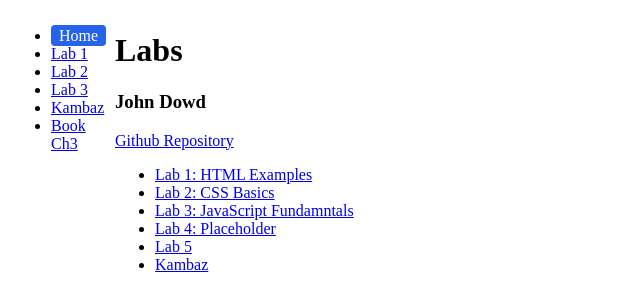
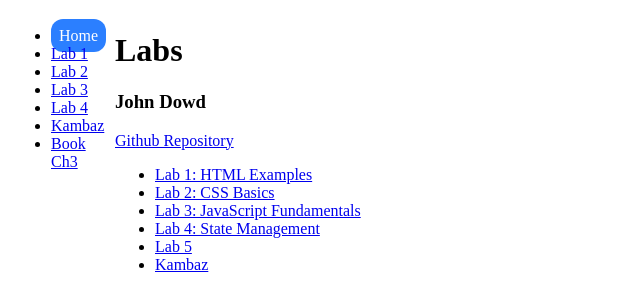
Before and after one commit to john101506/webdev-client, a Next.js app: page /labs in a window 1280 px wide. Shown: the top 308 px of the page, without its empty margins (0-640 px from the left). Built offline with nearby package versions, Linux system fonts and the light colour scheme.

Commit message:
Add Lab 4 links and style Labs TOC with Lab 2 Tailwind classes

```diff
--- a/app/labs/TOC.tsx
+++ b/app/labs/TOC.tsx
@@ -8,17 +8,20 @@ const LINKS = [
   { href: "/labs/lab1", id: "wd-lab1-link", label: "Lab 1", match: (p: string) => p.endsWith("/lab1") || p.includes("/lab1/") },
   { href: "/labs/lab2", id: "wd-lab2-link", label: "Lab 2", match: (p: string) => p.includes("/lab2") },
   { href: "/labs/lab3", id: "wd-lab3-link", label: "Lab 3", match: (p: string) => p.includes("/lab3") },
+  { href: "/labs/lab4", id: "wd-lab4-link", label: "Lab 4", match: (p: string) => p.includes("/lab4") },
   { href: "/", id: "wd-kambaz-link", label: "Kambaz", match: () => false },
   { href: "https://kambaz.dev/book/ch3", id: "wd-book-ch3-link", label: "Book Ch3", match: () => false },
 ] as const;
 
-const activeStyle = {
+/*
+  const activeStyle = {
   backgroundColor: "#2563eb",
   color: "white",
   borderRadius: "4px",
   padding: "2px 8px",
   textDecoration: "none",
 };
+*/
 
 export default function TOC() {
   const pathname = usePathname() ?? "";
@@ -31,7 +34,7 @@ export default function TOC() {
             <Link
               href={link.href}
               id={link.id}
-              style={active ? activeStyle : undefined}
+              className={active ? "rounded-xl bg-blue-500 p-2 text-white no-underline" : undefined}
               aria-current={active ? "page" : undefined}
             >
               {link.label}
--- a/app/labs/layout.tsx
+++ b/app/labs/layout.tsx
@@ -1,5 +1,6 @@
 import { ReactNode } from "react";
 import TOC from "./TOC";
+import "./lab2/tailwind/utilities.css";
 
 export default function LabsLayout({
     children,
--- a/app/labs/page.tsx
+++ b/app/labs/page.tsx
@@ -16,10 +16,10 @@ export default function Labs() {
                     <Link href="/labs/lab2">Lab 2: CSS Basics</Link>
                 </li>
                 <li>
-                    <Link href="/labs/lab3">Lab 3: JavaScript Fundamntals</Link>
+                    <Link href="/labs/lab3">Lab 3: JavaScript Fundamentals</Link>
                 </li>
                 <li>
-                    <Link href="/labs/lab4" id="wd-lab4-link">Lab 4: Placeholder</Link>
+                    <Link href="/labs/lab4">Lab 4: State Management</Link>
                 </li>
                 <li>
                     <Link href="/labs/lab5">Lab 5</Link>
```
